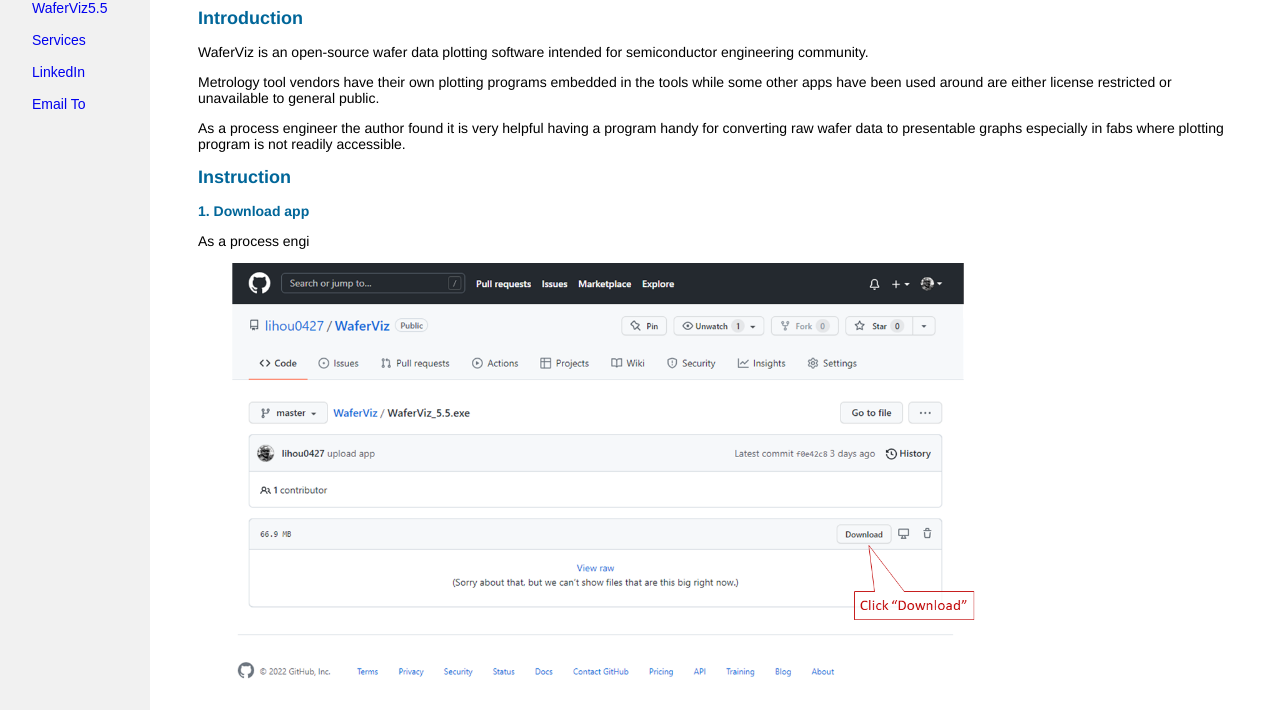
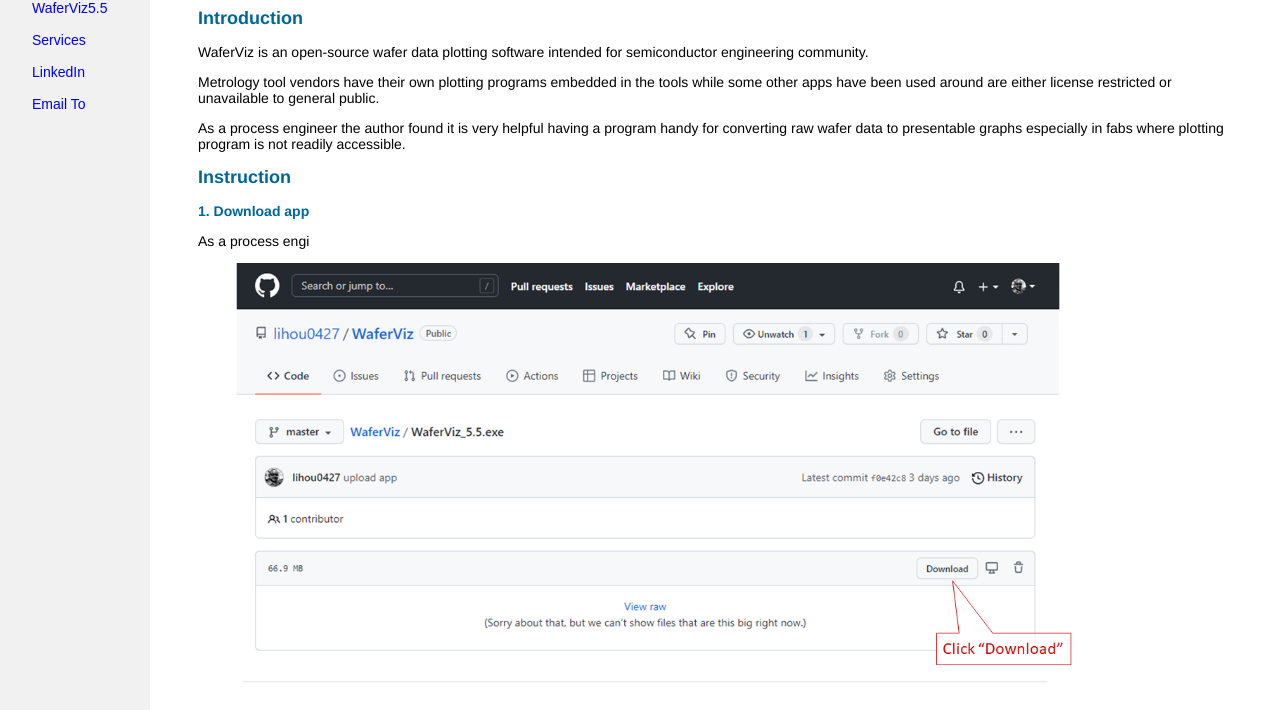
Before and after one commit to lihou0427/WaferViz, a plain HTML site: page index.html in a window 1280 px wide. Shown: the part 84-794 px from the top of the page. Drawn offline with Linux system fonts and the light colour scheme.

Commit message:
Update index.html

```diff
--- a/index.html
+++ b/index.html
@@ -73,7 +73,7 @@ p {font-family: Helvetica, Arial, sans-serif; font-size: 14px;}
 
   <h3>1. Download app</h3>
   <p>As a process engi</p>
-  <img src="download1.png" alt="Flowers in Chania" width="800" height="451">
+  <img src="download1.png" alt="Flowers in Chania" width="900" height="508">
 
   <h3>2. Prepare datasheet</h3>
   <p>Make an Excel workbook that contains raw data and associated coordinations. The data are arranged in such a way as shown in Figure 1.</p>
```
